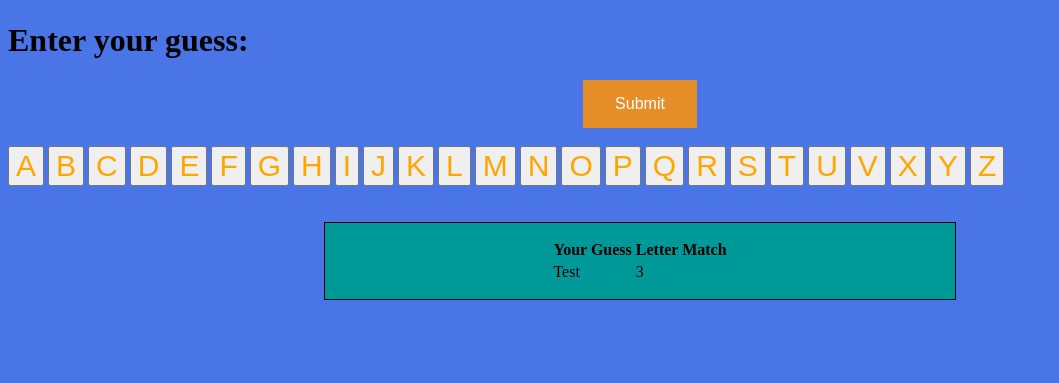
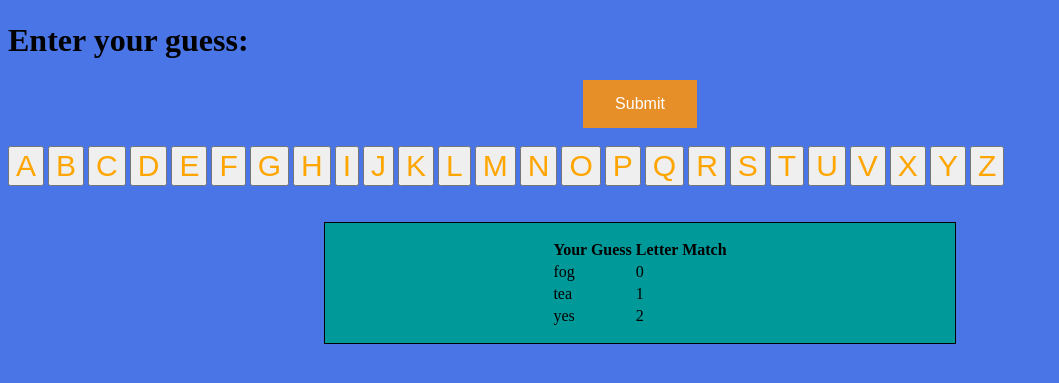
Before and after one commit to ara-menji/Jotto, a Python web app: template templates/test_gamePage.html in a window 1280 px wide. Shown: the part 58-441 px from the top of the page, without its empty margins (0-1059 px from the left). Run offline with Jinja, Linux system fonts and the light colour scheme; the template is opened without the code that fills it, so the values that code supplies are empty.

Commit message:
added 2 lines

```diff
--- a/templates/test_gamePage.html
+++ b/templates/test_gamePage.html
@@ -52,8 +52,16 @@
       <th>Your Guess</th>
       <th>Letter Match</th>
     <tr>
-  <td>Test</td>
-  <td>3</td>
+  <td>fog</td>
+  <td>0</td>
+</tr>
+<tr>
+<td>tea</td>
+<td>1</td>
+</tr>
+<tr>
+<td>yes</td>
+<td>2</td>
 </tr>
     </table>
     </div>
```
